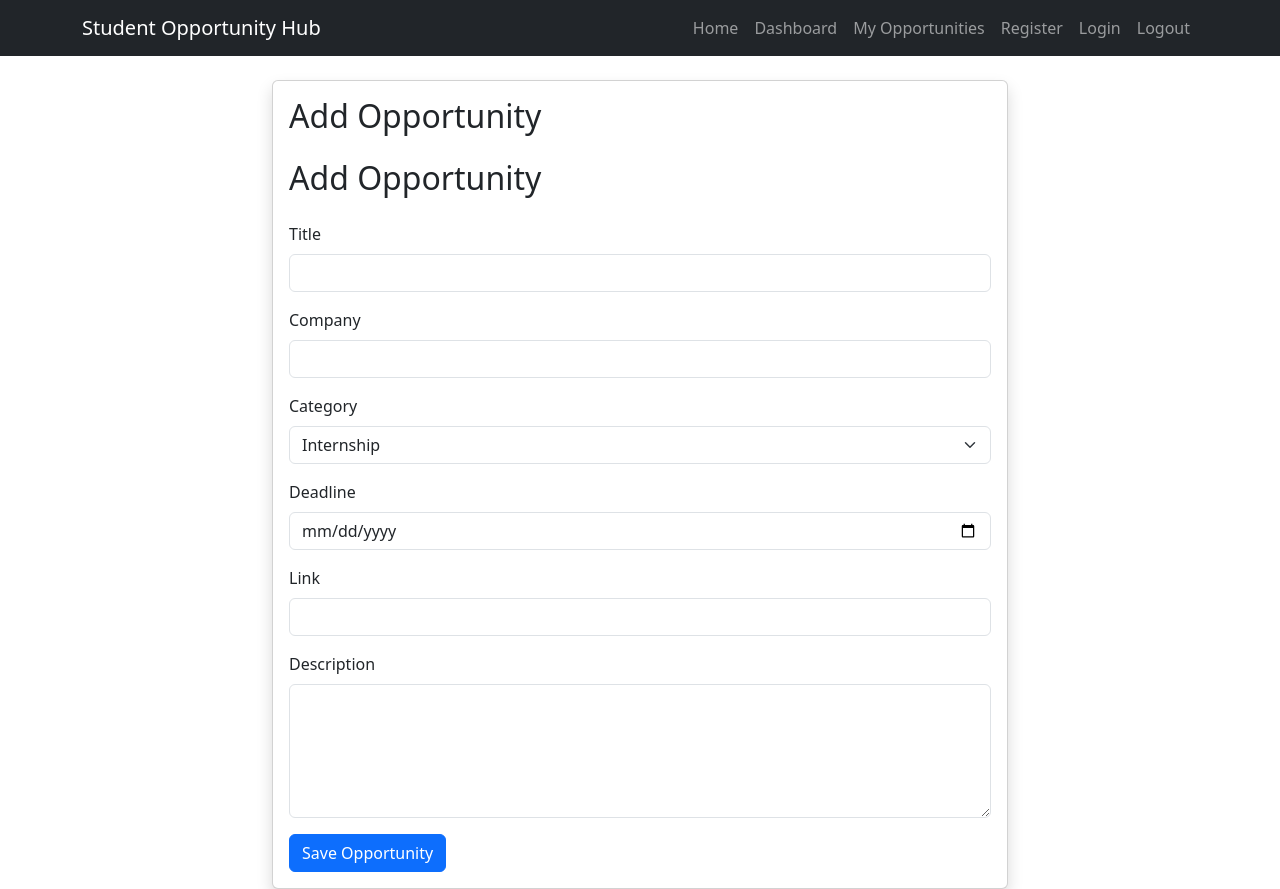
After one commit to BhoomiG28/student-opportunity-hub, a Flask app: page /add-opportunity in a window 1280 px wide. The commit adds this page. Run offline with Flask 3, Linux system fonts and the light colour scheme; the visitor is signed in with stand-in values (Sample User, id 1).

Commit message:
Complete CRUD operations

```diff
--- a/app.py
+++ b/app.py
@@ -5,6 +5,7 @@ from routes.auth import auth
 from flask_login import LoginManager
 from flask_login import login_required, current_user
 from routes.dashboard import dashboard
+from routes.opportunity import opportunity
 
 app = Flask(__name__)
 
@@ -24,6 +25,7 @@ def load_user(user_id):
 
 app.register_blueprint(auth)
 app.register_blueprint(dashboard)
+app.register_blueprint(opportunity)
 
 
 @app.route("/")
--- a/models/user.py
+++ b/models/user.py
@@ -15,3 +15,8 @@ class User(db.Model, UserMixin):
         backref="user",
         lazy=True
     )
+    opportunities = db.relationship(
+    "Opportunity",
+    backref="owner",
+    lazy=True
+    )
--- a/routes/opportunity.py
+++ b/routes/opportunity.py
@@ -0,0 +1,111 @@
+from flask import Blueprint, render_template, request, redirect, url_for, flash
+from flask_login import login_required, current_user
+
+from models import db
+from models.opportunity import Opportunity
+
+from datetime import datetime
+
+opportunity = Blueprint("opportunity", __name__)
+
+
+@opportunity.route("/add-opportunity", methods=["GET", "POST"])
+@login_required
+def add_opportunity():
+
+    if request.method == "POST":
+
+        title = request.form["title"]
+        company = request.form["company"]
+        category = request.form["category"]
+        deadline = request.form["deadline"]
+        link = request.form["link"]
+        description = request.form["description"]
+
+        new_opportunity = Opportunity(
+            title=title,
+            company=company,
+            category=category,
+            deadline=datetime.strptime(deadline, "%Y-%m-%d").date(),
+            link=link,
+            description=description,
+            user_id=current_user.id
+        )
+
+        db.session.add(new_opportunity)
+        db.session.commit()
+
+        flash("Opportunity added successfully!", "success")
+
+        return redirect(url_for("dashboard.dashboard_home"))
+
+    return render_template(
+        "add_opportunity.html",
+        opportunity=None,
+        button_text="Save Opportunity"
+        )
+
+@opportunity.route("/opportunities")
+@login_required
+def view_opportunities():
+
+    opportunities = Opportunity.query.filter_by(
+        user_id=current_user.id
+    ).all()
+
+    return render_template(
+        "opportunities.html",
+        opportunities=opportunities
+    )
+
+@opportunity.route("/edit-opportunity/<int:id>", methods=["GET", "POST"])
+@login_required
+def edit_opportunity(id):
+
+    opportunity = Opportunity.query.get_or_404(id)
+
+    if opportunity.user_id != current_user.id:
+        flash("Unauthorized Access!", "danger")
+        return redirect(url_for("opportunity.view_opportunities"))
+
+    if request.method == "POST":
+
+        opportunity.title = request.form["title"]
+        opportunity.company = request.form["company"]
+        opportunity.category = request.form["category"]
+        opportunity.deadline = datetime.strptime(
+            request.form["deadline"],
+            "%Y-%m-%d"
+        ).date()
+
+        opportunity.link = request.form["link"]
+        opportunity.description = request.form["description"]
+
+        db.session.commit()
+
+        flash("Opportunity updated successfully!", "success")
+
+        return redirect(url_for("opportunity.view_opportunities"))
+
+    return render_template(
+        "edit_opportunity.html",
+        opportunity=opportunity,
+        button_text="Update Opportunity"
+    )
+
+@opportunity.route("/delete-opportunity/<int:id>", methods=["POST"])
+@login_required
+def delete_opportunity(id):
+
+    opportunity = Opportunity.query.get_or_404(id)
+
+    if opportunity.user_id != current_user.id:
+        flash("Unauthorized Access!", "danger")
+        return redirect(url_for("opportunity.view_opportunities"))
+
+    db.session.delete(opportunity)
+    db.session.commit()
+
+    flash("Opportunity deleted successfully!", "success")
+
+    return redirect(url_for("opportunity.view_opportunities"))
--- /dev/null
+++ b/templates/_opportunity_form.html
@@ -0,0 +1,96 @@
+<form method="POST">
+
+    <div class="mb-3">
+        <label class="form-label">Title</label>
+
+        <input
+            type="text"
+            name="title"
+            class="form-control"
+            value="{{ opportunity.title if opportunity else '' }}"
+            required>
+    </div>
+
+    <div class="mb-3">
+        <label class="form-label">Company</label>
+
+        <input
+            type="text"
+            name="company"
+            class="form-control"
+            value="{{ opportunity.company if opportunity else '' }}"
+            required>
+    </div>
+
+    <div class="mb-3">
+        <label class="form-label">Category</label>
+
+        <select
+            name="category"
+            class="form-select">
+
+            {% for item in [
+                "Internship",
+                "Hackathon",
+                "Scholarship",
+                "Competition",
+                "Certification"
+            ] %}
+
+                <option
+                    value="{{ item }}"
+                    {% if opportunity and opportunity.category == item %}
+                        selected
+                    {% endif %}
+                >
+                    {{ item }}
+                </option>
+
+            {% endfor %}
+
+        </select>
+
+    </div>
+
+    <div class="mb-3">
+
+        <label class="form-label">Deadline</label>
+
+        <input
+            type="date"
+            name="deadline"
+            class="form-control"
+            value="{{ opportunity.deadline if opportunity else '' }}">
+
+    </div>
+
+    <div class="mb-3">
+
+        <label class="form-label">Link</label>
+
+        <input
+            type="url"
+            name="link"
+            class="form-control"
+            value="{{ opportunity.link if opportunity else '' }}">
+
+    </div>
+
+    <div class="mb-3">
+
+        <label class="form-label">Description</label>
+
+        <textarea
+            name="description"
+            rows="5"
+            class="form-control">{{ opportunity.description if opportunity else '' }}</textarea>
+
+    </div>
+
+    <button class="btn btn-primary">
+
+        {{ button_text }}
+
+    </button>
+
+</form>
--- a/templates/add_opportunity.html
+++ b/templates/add_opportunity.html
@@ -0,0 +1,37 @@
+{% extends "base.html" %}
+
+{% block title %}
+Add Opportunity
+{% endblock %}
+
+{% block content %}
+
+<div class="row justify-content-center">
+
+    <div class="col-lg-8">
+
+        <div class="card shadow">
+
+            <div class="card-body">
+
+                <h2 class="mb-4">
+                    Add Opportunity
+                </h2>
+
+                <h2 class="mb-4">
+                    Add Opportunity
+                </h2>
+
+{% include "_opportunity_form.html" %}
+
+
+
+            </div>
+
+        </div>
+
+    </div>
+
+</div>
+
+{% endblock %}
--- a/templates/base.html
+++ b/templates/base.html
@@ -21,6 +21,9 @@
 
                 <a class="nav-link" href="{{ url_for('home') }}">Home</a>
                 <a class="nav-link" href="{{ url_for('dashboard.dashboard_home') }}">Dashboard</a>
+                <a class="nav-link"
+                    href="{{ url_for('opportunity.view_opportunities') }}">
+                    My Opportunities</a>
                 <a class="nav-link" href="{{ url_for('auth.register') }}">Register</a>
                 <a class="nav-link" href="{{ url_for('auth.login') }}">Login</a>
                 <a class="nav-link" href="{{ url_for('auth.logout') }}">Logout</a>
```
Also changed, not shown: models/opportunity.py (+5 -4 lines), routes/dashboard.py (+12 -1 lines), templates/dashboard.html (+8 -2 lines), templates/edit_opportunity.html (+33 -0 lines), templates/opportunities.html (+116 -0 lines).
